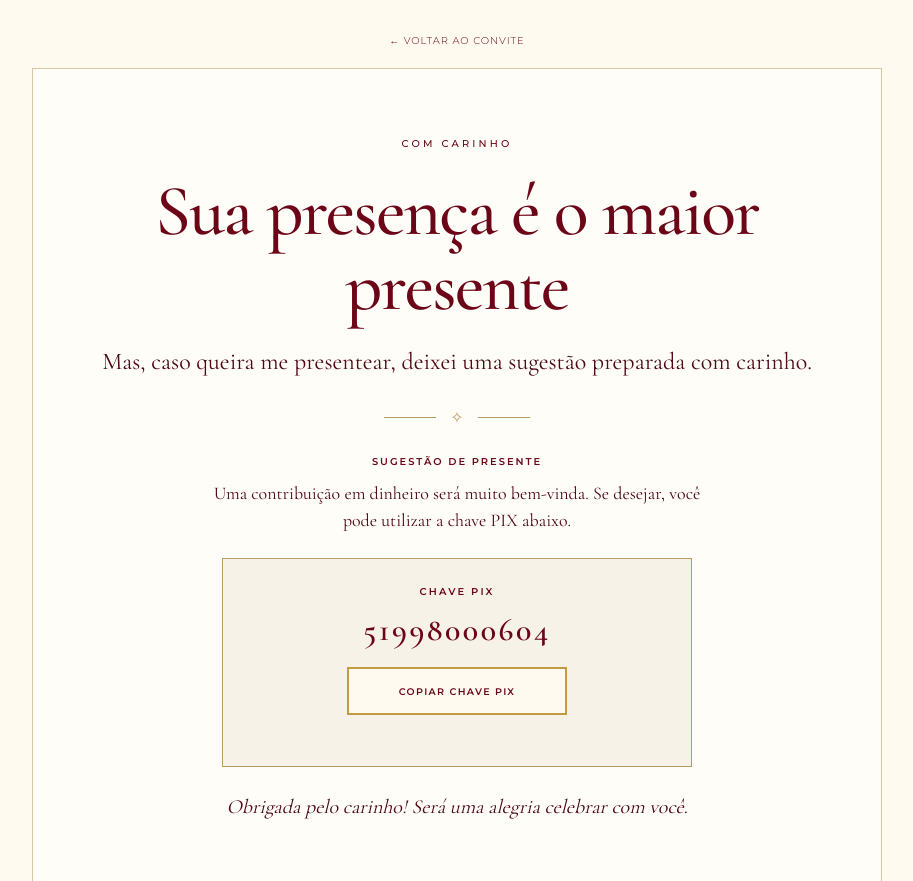
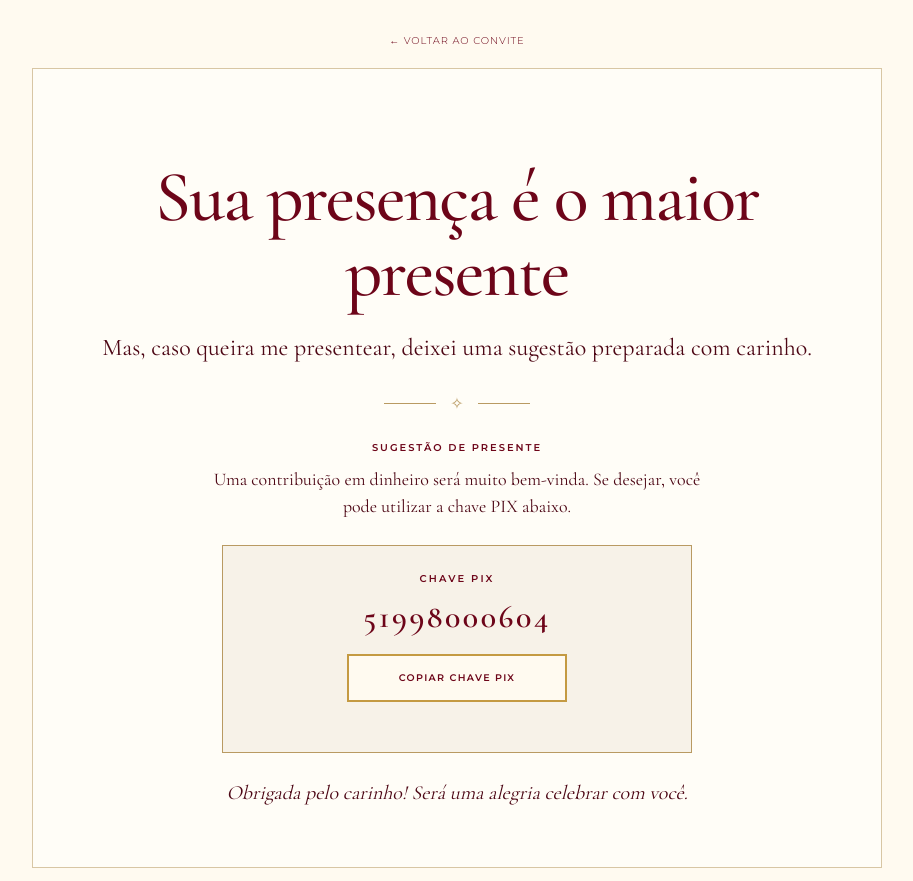
Before and after one commit to meusitecreations/formaturatacianecruz, a plain HTML site: page presente.html in a window 1280 px wide. Shown: the top 881 px of the page, without its empty margins (183-1096 px from the left). Drawn offline with nearby package versions, Linux system fonts and the light colour scheme; a web font is replaced by a local one.

Commit message:
Update gift-kicker paragraph in presente.html

```diff
--- a/presente.html
+++ b/presente.html
@@ -15,7 +15,7 @@
   <main class="gift-detail">
     <a class="back-link" href="index.html">← VOLTAR AO CONVITE</a>
     <section class="gift-detail-card">
-      <p class="gift-kicker">COM CARINHO</p>
+      <p class="gift-kicker">
       <h1>Sua presença é o maior presente</h1>
       <p class="gift-detail-intro">Mas, caso queira me presentear, deixei uma sugestão preparada com carinho.</p>
       <div class="gift-divider"><span>✧</span></div>
```
